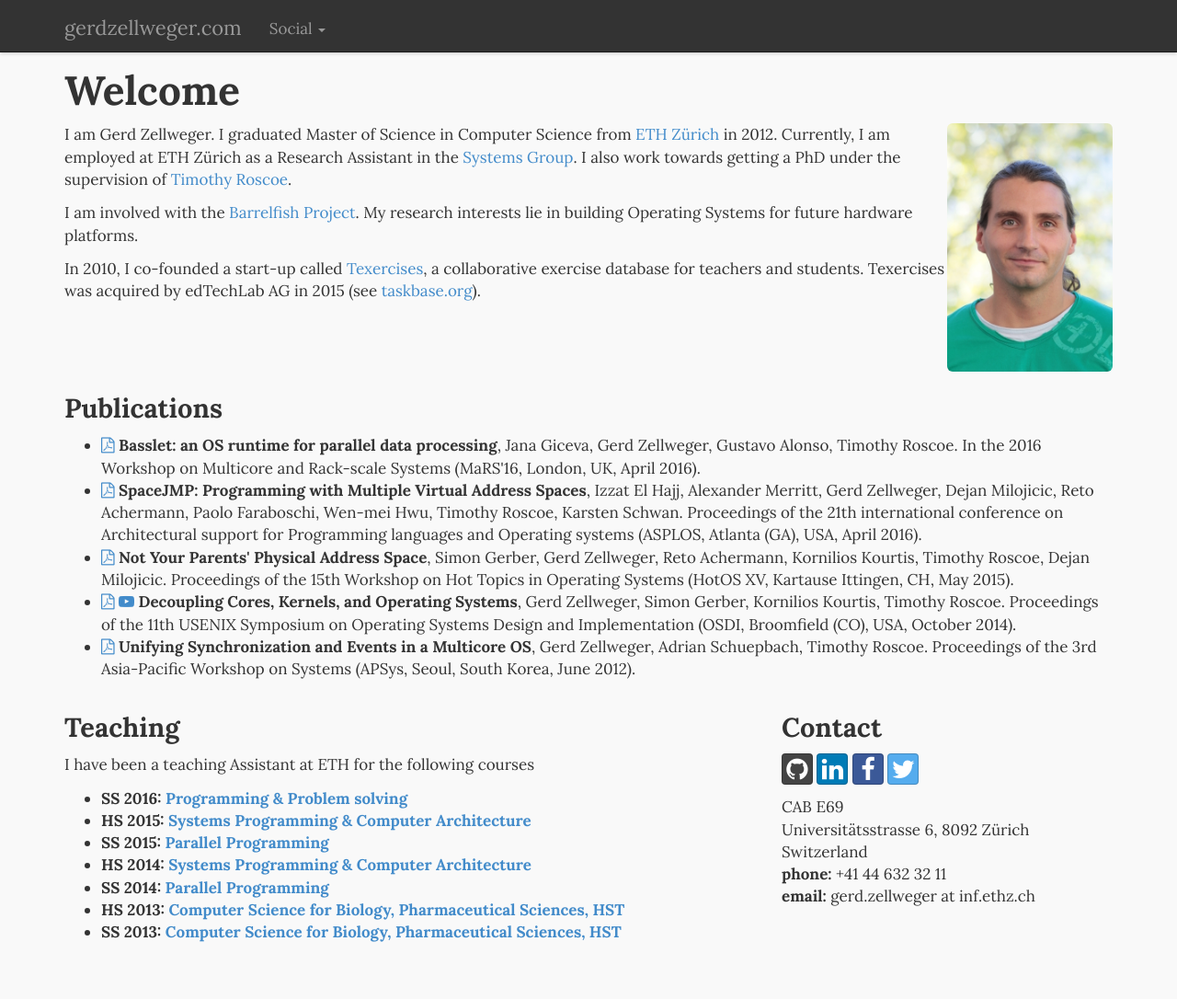
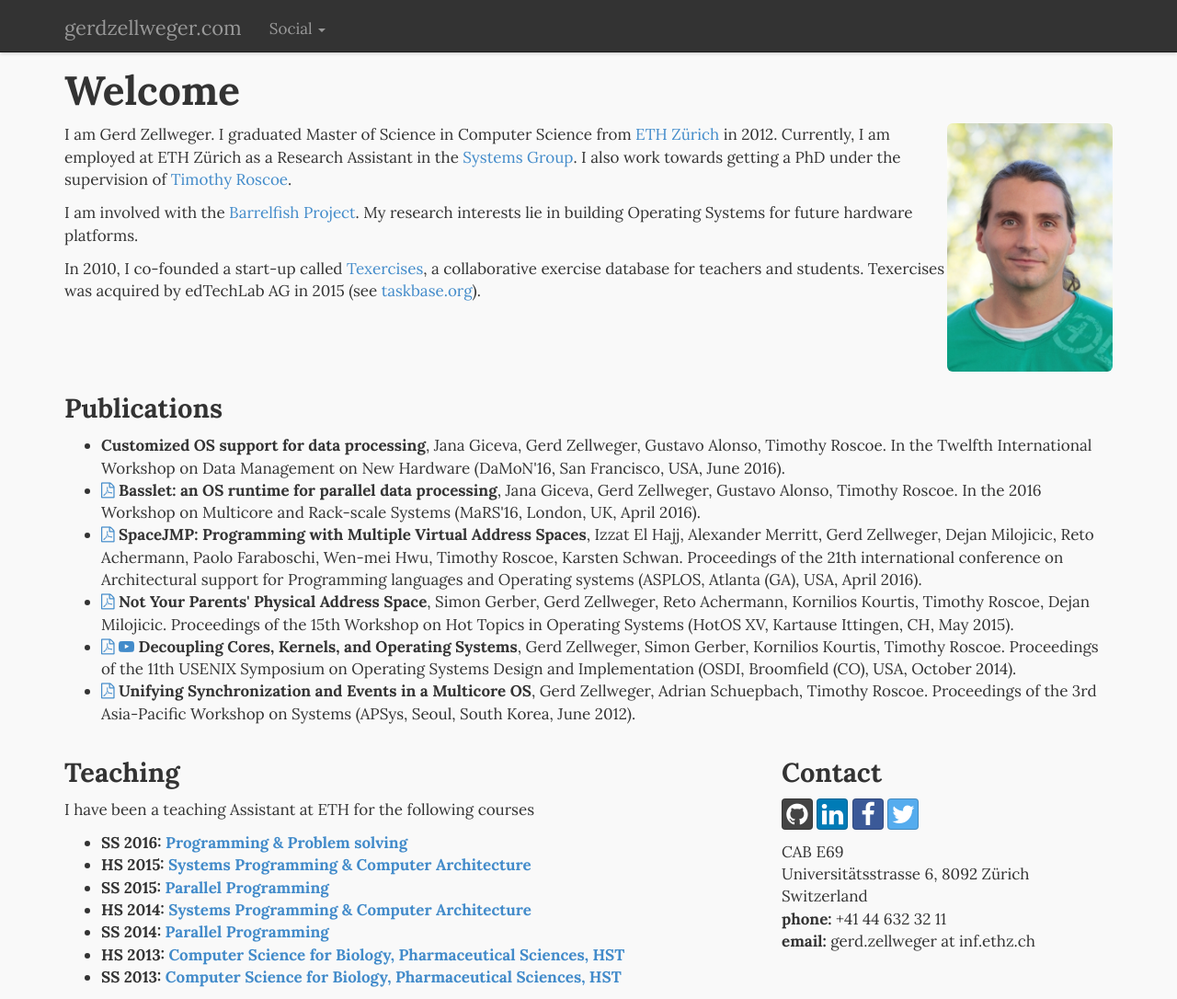
Before and after one commit to gz/website, a Jekyll site: the page built from index.html, in a window 1280 px wide and 1086 px high. Shown: the whole window at 92% size. Built offline with Jekyll 4.4.1, drawn with Linux system fonts in a browser that asks for light colours; nearby versions of some CDN libraries; Markdown is read by kramdown in place of the engine named in the settings.

Commit message:
DaMoN paper added.
Signed-off-by: Gerd Zellweger <mail@gerdzellweger.com>

```diff
--- a/index.html
+++ b/index.html
@@ -25,6 +25,10 @@ title: Gerd Zellweger
 
 <h3>Publications</h3>
 <ul class="unstyled">
+  <li>
+      <!--<a href="papers/customosdata-damon16.pdf"><i class="fa fa-file-pdf-o"></i></a>-->
+      <strong>Customized OS support for data processing</strong>, Jana Giceva, Gerd Zellweger, Gustavo Alonso, Timothy Roscoe. In the Twelfth International Workshop on Data Management on New Hardware (DaMoN'16, San Francisco, USA, June 2016).
+  </li>
   <li>
       <a href="papers/basslet-mars16.pdf"><i class="fa fa-file-pdf-o"></i></a>
       <strong>Basslet: an OS runtime for parallel data processing</strong>, Jana Giceva, Gerd Zellweger, Gustavo Alonso, Timothy Roscoe. In the 2016 Workshop on Multicore and Rack-scale Systems (MaRS'16, London, UK, April 2016).
```
